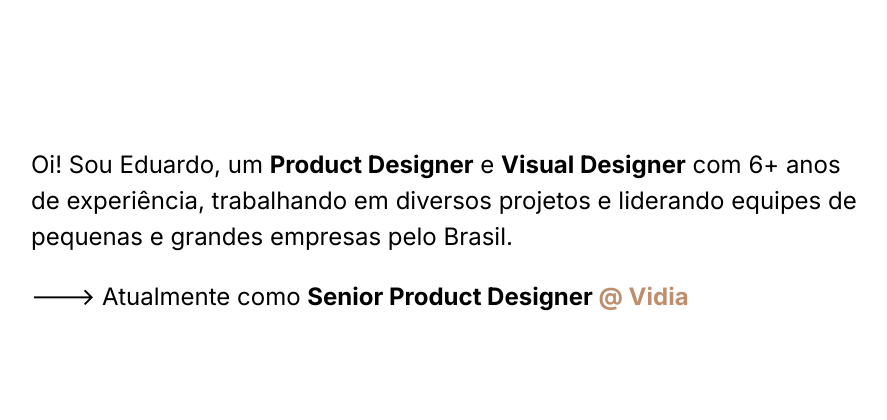
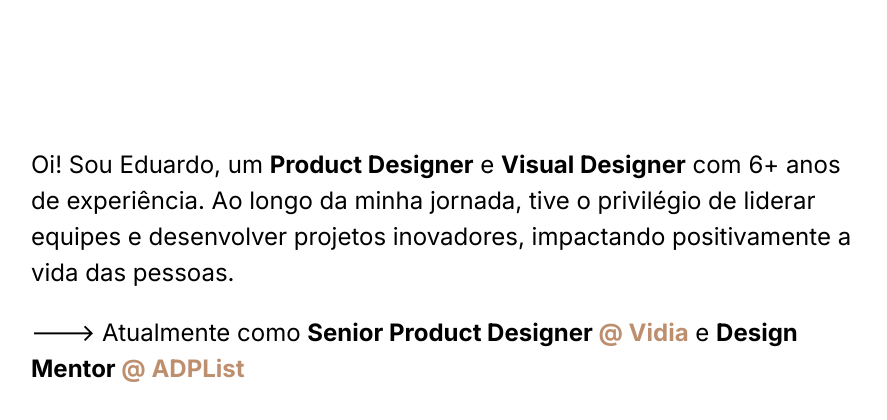
Before and after one commit to edusmartins/eduardomartinsdesign, a plain HTML site: page index.html in a window 1280 px wide. Shown: the part 582-1002 px from the top of the page, without its empty margins (193-1080 px from the left). Drawn offline with Linux system fonts and the light colour scheme; a web font is replaced by a local one.

Commit message:
Sobre alterado

```diff
--- a/index.html
+++ b/index.html
@@ -94,15 +94,19 @@
 		<section class="about-me">
 			<p>
 				Oi! Sou Eduardo, um <strong>Product Designer</strong> e
-				<strong>Visual Designer</strong> com 6+ anos de experiência, trabalhando
-				em diversos projetos e liderando equipes de pequenas e grandes empresas
-				pelo Brasil.
+				<strong>Visual Designer</strong> com 6+ anos de experiência. Ao longo da
+				minha jornada, tive o privilégio de liderar equipes e desenvolver
+				projetos inovadores, impactando positivamente a vida das pessoas.
 			</p>
 			<p>
 				---> Atualmente como
 				<strong
 					>Senior Product Designer
 					<span class="text-highlight">@ Vidia</span></strong
+				>
+				e
+				<strong
+					>Design Mentor <span class="text-highlight">@ ADPList</span></strong
 				>
 			</p>
 		</section>
```
